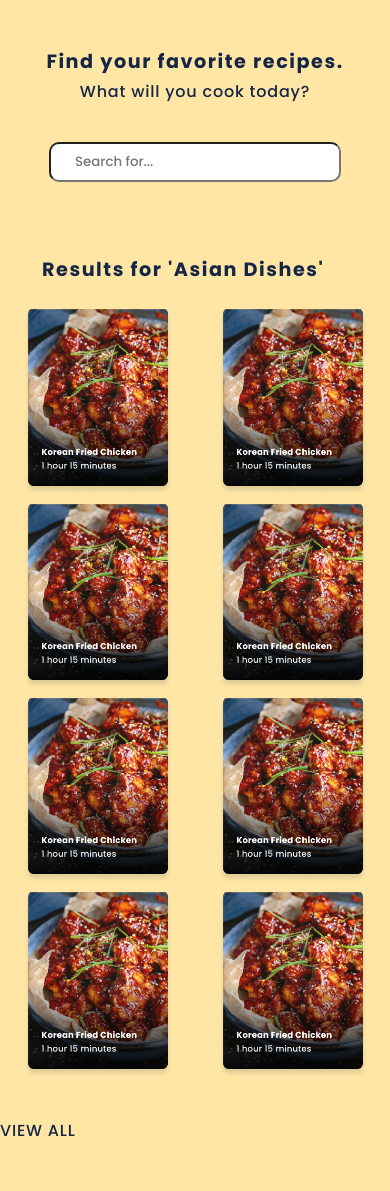
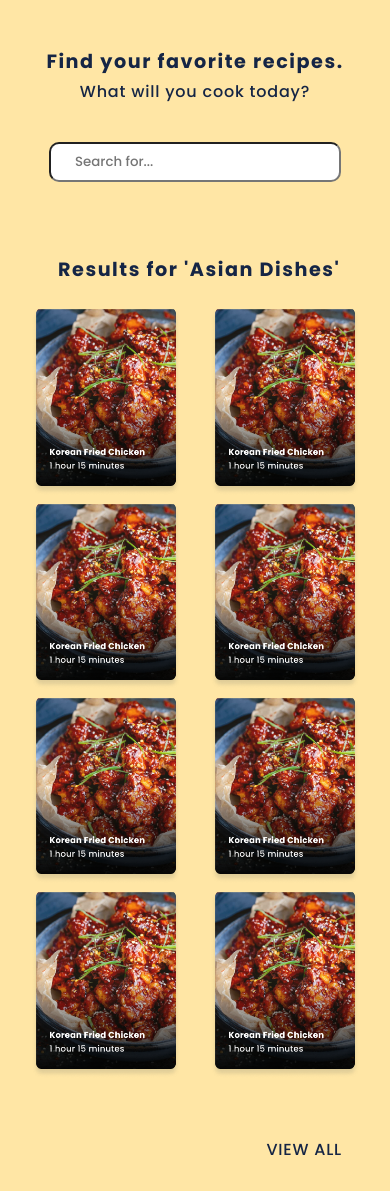
Before and after one commit to molynatep/idm232-mpt54, a PHP site: page /search.html in a window 390 px wide. Shown: the part 93-1284 px from the top of the page. Before the commit the page ends 1229 px from the top, so only its background shows below. Run offline with PHP 8.4, Linux system fonts and the light colour scheme.

Commit message:
fixing margins on search

```diff
--- a/css/stylesheet.css
+++ b/css/stylesheet.css
@@ -68,6 +68,11 @@ html {
  font-size: 1.5rem;
  letter-spacing: 0.05em;
  margin-top: .2rem;
+ }
+
+ h2.view {
+   float: right;
+   padding: 1rem 2rem 1rem;
  }
 
  .ramen {
@@ -274,6 +279,10 @@ html {
  transform: none;
 }
 
+.recipemargin {
+  margin: 0 2rem;
+}
+
 
 @media screen and (max-width: 810px) {
  picture>img{
@@ -339,7 +348,7 @@ div.grid2>div>img {
   padding: 0 4rem 0;
 }
 .recipemargin {
-  margin-top: -10rem;
+  margin: -10rem 1rem 0;
 }
 .searchbar {
   width:400px;
--- a/search.html
+++ b/search.html
@@ -45,7 +45,7 @@
          <h1>Results for 'Asian Dishes'</h1>
          </div>
       </div>
-   <div class="grid searchgrid">
+   <div class="grid">
       <div>
       <img src="imgs/chicken.png" alt="chicken">
       </div>
```
